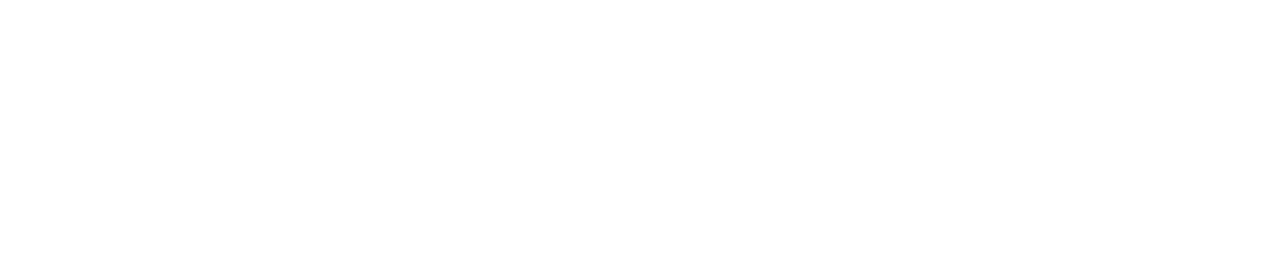
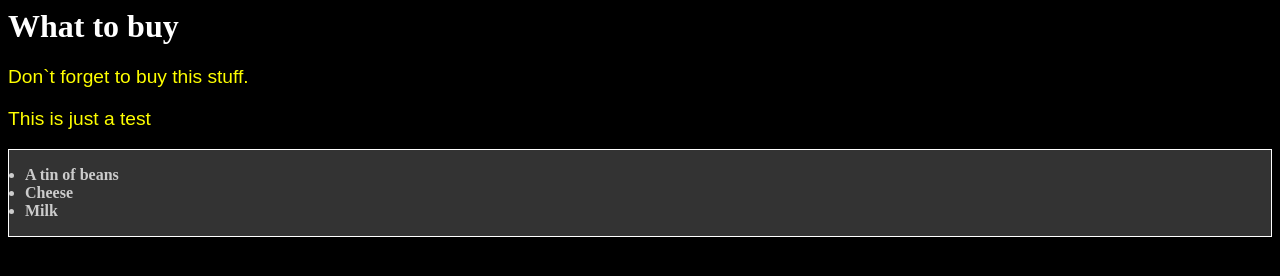
Before and after one commit to wenxuanhu/Web-navigation, a plain HTML site: page learnjavascript.html in a window 1280 px wide. Drawn offline with Linux system fonts and the light colour scheme.

Commit message:
已敲完第三章的代码，完成了第三章的学习

```diff
--- a/learnjavascript.html
+++ b/learnjavascript.html
@@ -1,7 +1,35 @@
 <html>
 <head>
+<style type="text/css">
+p{
+	color:yellow;
+	font-family: "arial",sans-serif;
+	font-size:1.2em;
+}
+body{
+	color:white;
+	background-color: black;
+}
+#purchases{
+	border:1px solid white;
+	background-color: #333;
+	color:#ccc;
+	padding: 1em;
+}
+#purchases li{
+	font-weight:bold;
+}
+</style>
 </head>
 <body>
+<h1>What to buy</h1>
+<p title="a gentle reminder">Don`t forget to buy this stuff.</p>
+<p>This is just a test</p>
+<ul id="purchases">
+	<li>A tin of beans</li>
+	<li>Cheese</li>
+	<li>Milk</li>
+</ul>
 	<script type="text/javascript">
 	// alert("10"+20);
 	// var year = 2005;
@@ -113,7 +141,41 @@
 	// var current_date=new Date();
 	// var today=current_date.getDay();
 	// alert(today);
-
+	//
+	// 4.DOM
+	// alert(typeof document.getElementById("purchases"));
+	// alert(document.getElementsByTagName("li").length);
+	// for(var i=0;i<document.getElementsByTagName("li").length;){
+	// 	alert(typeof document.getElementsByTagName("li")[i]);
+	// }
+	// var shopping=document.getElementById("purchases");
+	// var items=shopping.getElementsByTagName("*");
+	// alert(items.length);
+	//
+	// var paras=document.getElementsByTagName("p");
+	// for (var i=0;i<paras.length;
+	// 	i++){
+	// 	alert(paras[i].getAttribute("title"));
+	// }
+	// var paras=document.getElementsByTagName("p");
+	// for(var i=0;i<paras.length;i++){
+	// 	var title_text=paras[i].getAttribute("title");
+	// 	if(title_text !=null){
+	// 		alert(title_text);
+	// 	}
+	// }
+	// var shopping = document.getElementById("purchases");
+	// alert(shopping.getAttribute("title"));
+	// shopping.setAttribute("title","a list of goods");
+	// alert(shopping.getAttribute("title"));
+	// var paras=document.getElementsByTagName("p");
+	// for(var i=0;i<paras.length;i++){
+	// 	var title_text=paras[i].getAttribute("title");
+	// 	if(title_text){
+	// 		paras[i].setAttribute("title","brand new title text");
+	// 		alert(paras[i].getAttribute("title"));
+	// 	}
+	// }
 	</script>
 </body>
 </html>
```
